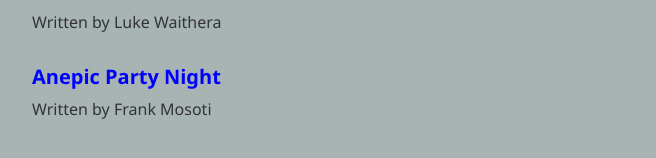
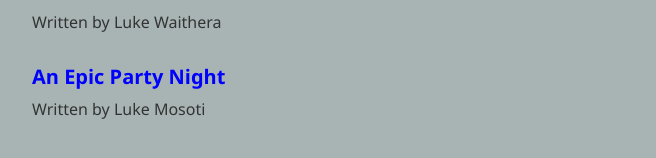
Before and after one commit to bluntpencil254/story-yangu-254, a React (Create React App) app: page / in a window 1280 px wide. Shown: the part 462-620 px from the top of the page, without its empty margins (308-964 px from the left). Built offline with nearby package versions, Linux system fonts and the light colour scheme; data requests are answered from the project's data file.

Commit message:
more changes on website. removed buttons

```diff
--- a/data/db.json
+++ b/data/db.json
@@ -24,9 +24,9 @@
             "id": 4
         },
         {
-            "title": "Anepic Party Night",
+            "title": "An Epic Party Night",
             "body": "why do we use it? dfhdyufygewyg refyrefg rytftfgft trf",
-            "author": "Frank Mosoti",
+            "author": "Luke Mosoti",
             "id": 5
         }
 
--- a/src/index.css
+++ b/src/index.css
@@ -54,19 +54,3 @@ body{
   color: #00f;
   margin-bottom: 8px;
 }
-
-button{
-  border: none;
-  height: 40px;
-  width: 100px;
-  border-radius: 20px;
-  background-color: red;
-  color: white;
-  font-weight: bold;
-  margin-top: 20px;
-
-}
-
-button:hover{
-  transform: scale(1.2);
-}
```
